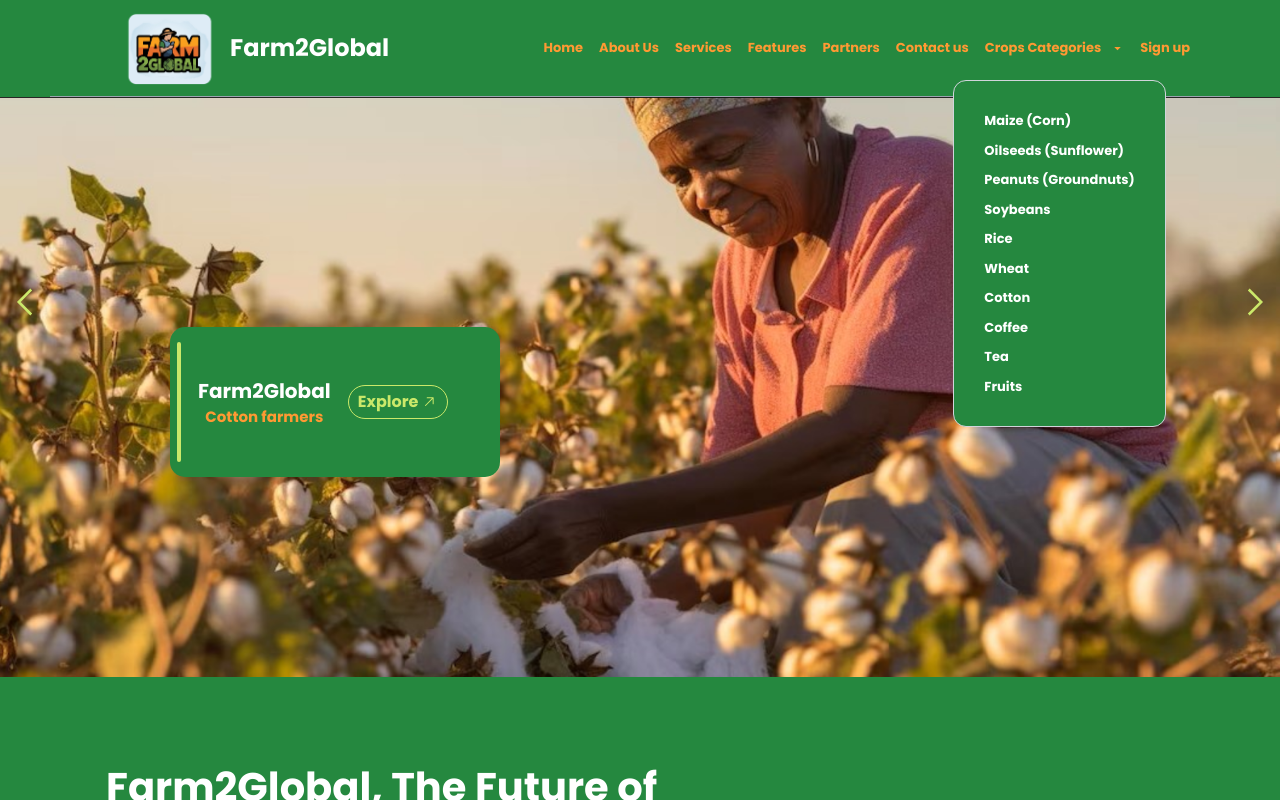
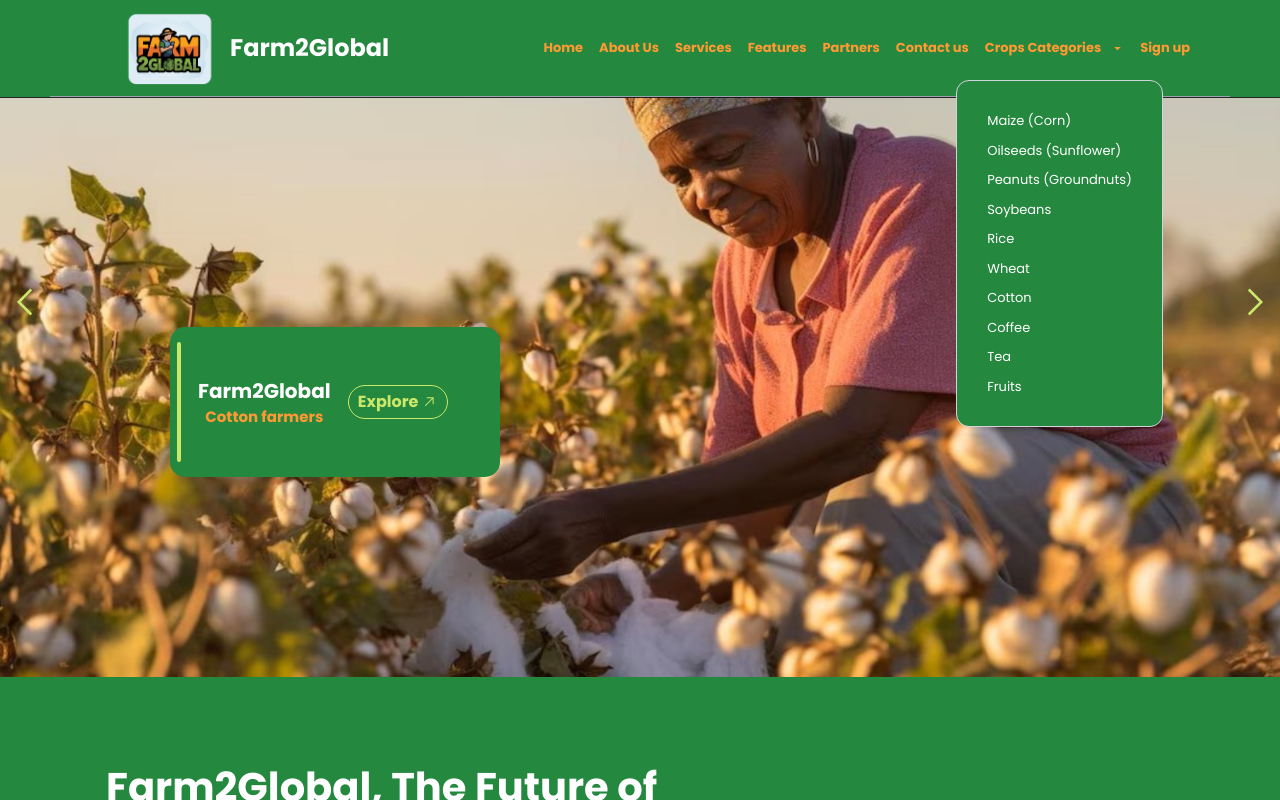
Before and after one commit to MUGISHA-Pascal/Farm2Global-Frontend, a React (Create React App) app in the folder frontend/: page / in a window 1280 px wide. Both pictures are taken after a click on the item "Crops Categories". Shown: the top 800 px of the page. Built offline with nearby package versions, Linux system fonts and the light colour scheme.

Commit message:
frontend

```diff
--- a/frontend/src/components/Navbar.tsx
+++ b/frontend/src/components/Navbar.tsx
@@ -242,7 +242,7 @@ const Navbar = () => {
               </a>
               <IoMdArrowDropdown />
               {categoryShow && (
-                <div className="absolute  z-10 p-[30px] items-start top-[80px] text-white rounded-[13px] border-[1px]  border-gray-300  bg-[#25883F] flex flex-col space-y-[10px]">
+                <div className="absolute font-normal  z-10 p-[30px] items-start top-[80px] text-white rounded-[13px] border-[1px]  border-gray-300  bg-[#25883F] flex flex-col space-y-[10px]">
                   <a href="" className="hover:text-green-300 ">
                     Maize (Corn)
                   </a>
```
